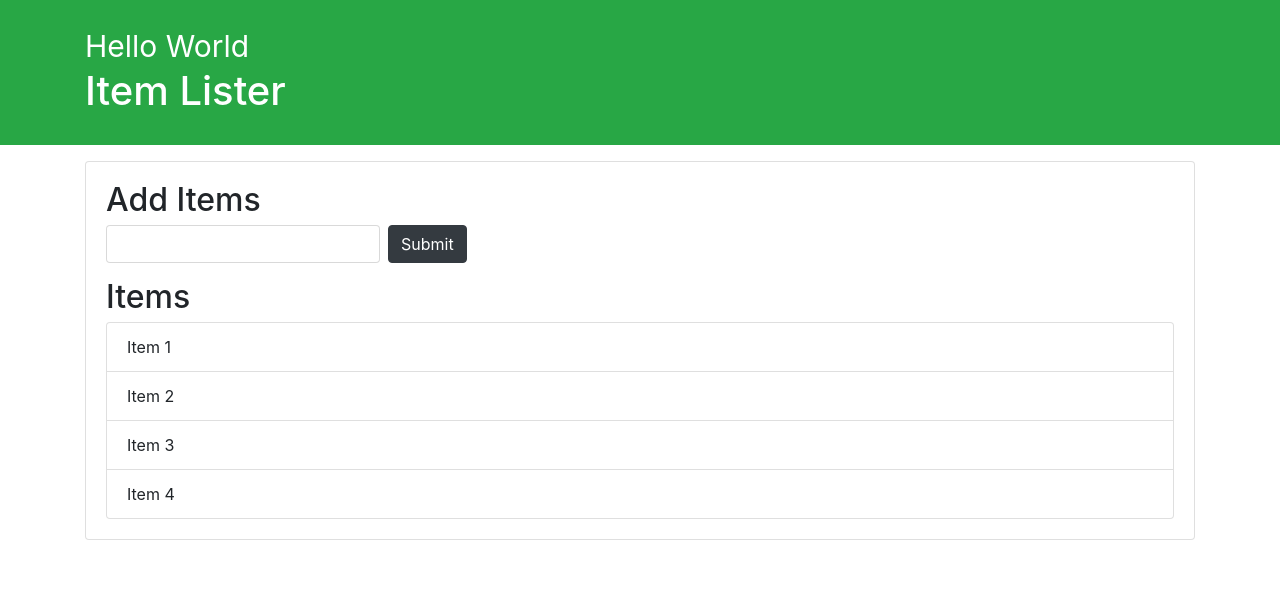
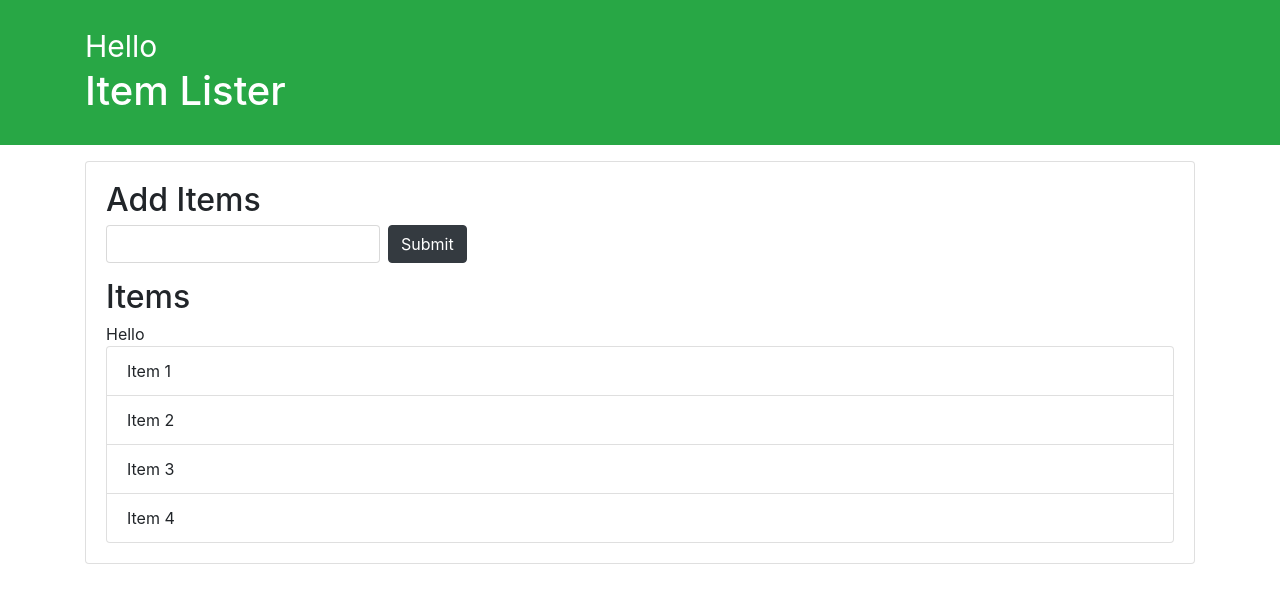
Before and after one commit to Adnanfayaz07/FirstGit, a plain HTML site: page task4/task4.html in a window 1280 px wide. Drawn offline with nearby package versions, Linux system fonts and the light colour scheme.

Commit message:
parent node and its sub parts parent element and its sub parts

```diff
--- a/task4/task4.js
+++ b/task4/task4.js
@@ -60,18 +60,18 @@ var itemlist = document.querySelector('#items');
 //create element
 
 // create a div
- var newDiv = document.createElement('div');
+var newDiv = document.createElement('div');
 //add class
- newDiv.className= 'HELLO';
+newDiv.className = 'HELLO';
 
 //add id
-newDiv.id= 'hello1';
+newDiv.id = 'hello1';
 
 //att  attr
-newDiv.setAttribute('title','Hello Div');
+newDiv.setAttribute('title', 'Hello Div');
 
 //create a text node
-var newDivText=document.createTextNode('Hello World');
+var newDivText = document.createTextNode('Hello');
 
 //add text to div
 newDiv.appendChild(newDivText);
@@ -80,9 +80,13 @@ newDiv.appendChild(newDivText);
 var container = document.querySelector('header .container');
 var h1 = document.querySelector('header h1');
 
- console.log(newDiv);
+console.log(newDiv);
 
 
 newDiv.style.fontSize = '30px'
 
- container.insertBefore(newDiv, h1);
+container.insertBefore(newDiv, h1);
+
+var text = document.createTextNode('Hello')
+var childTag = document.getElementById('items')
+childTag.parentNode.insertBefore(text, childTag)
```
Also changed, not shown: task4/task4.html (+5 -1 lines).
